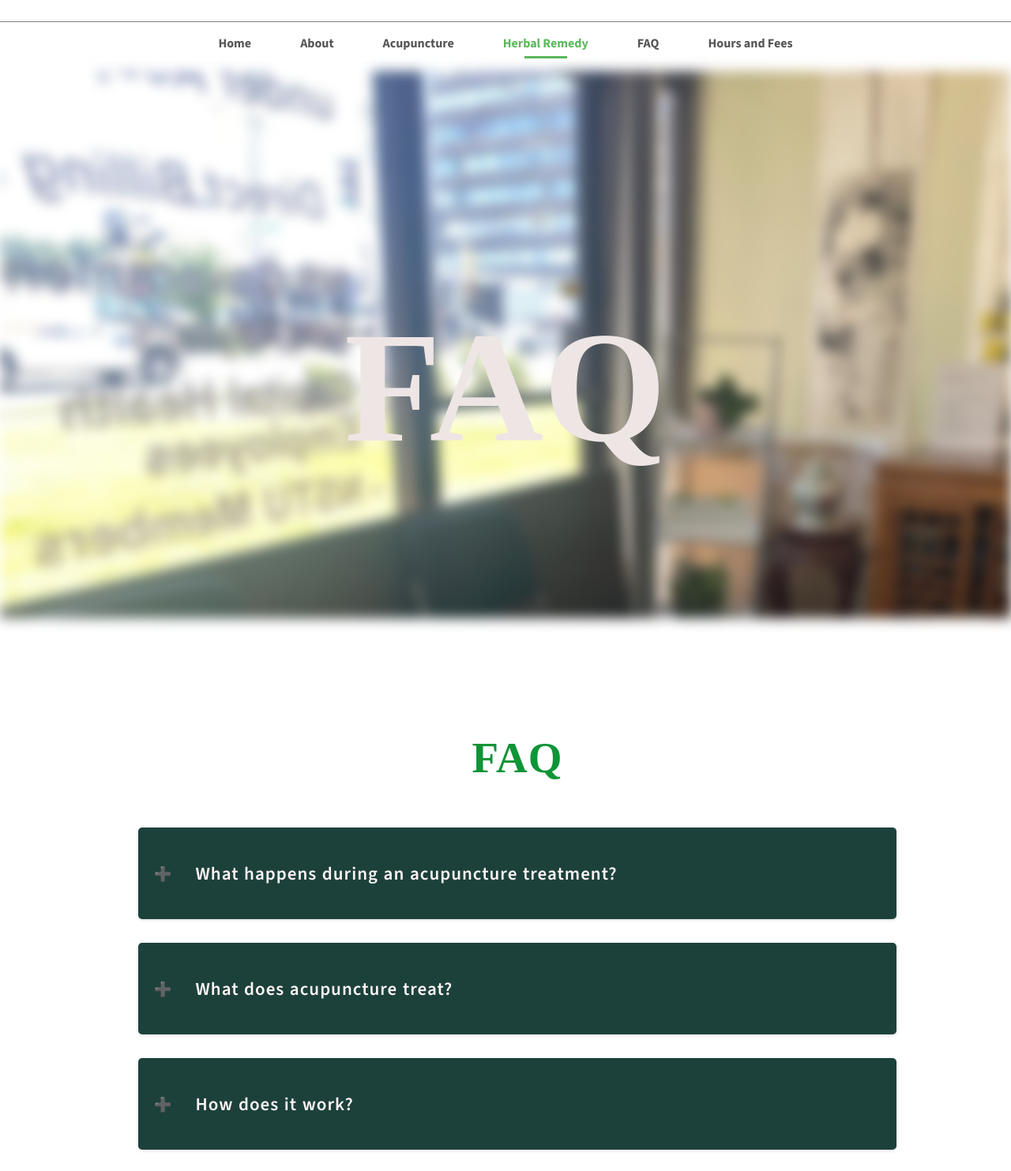
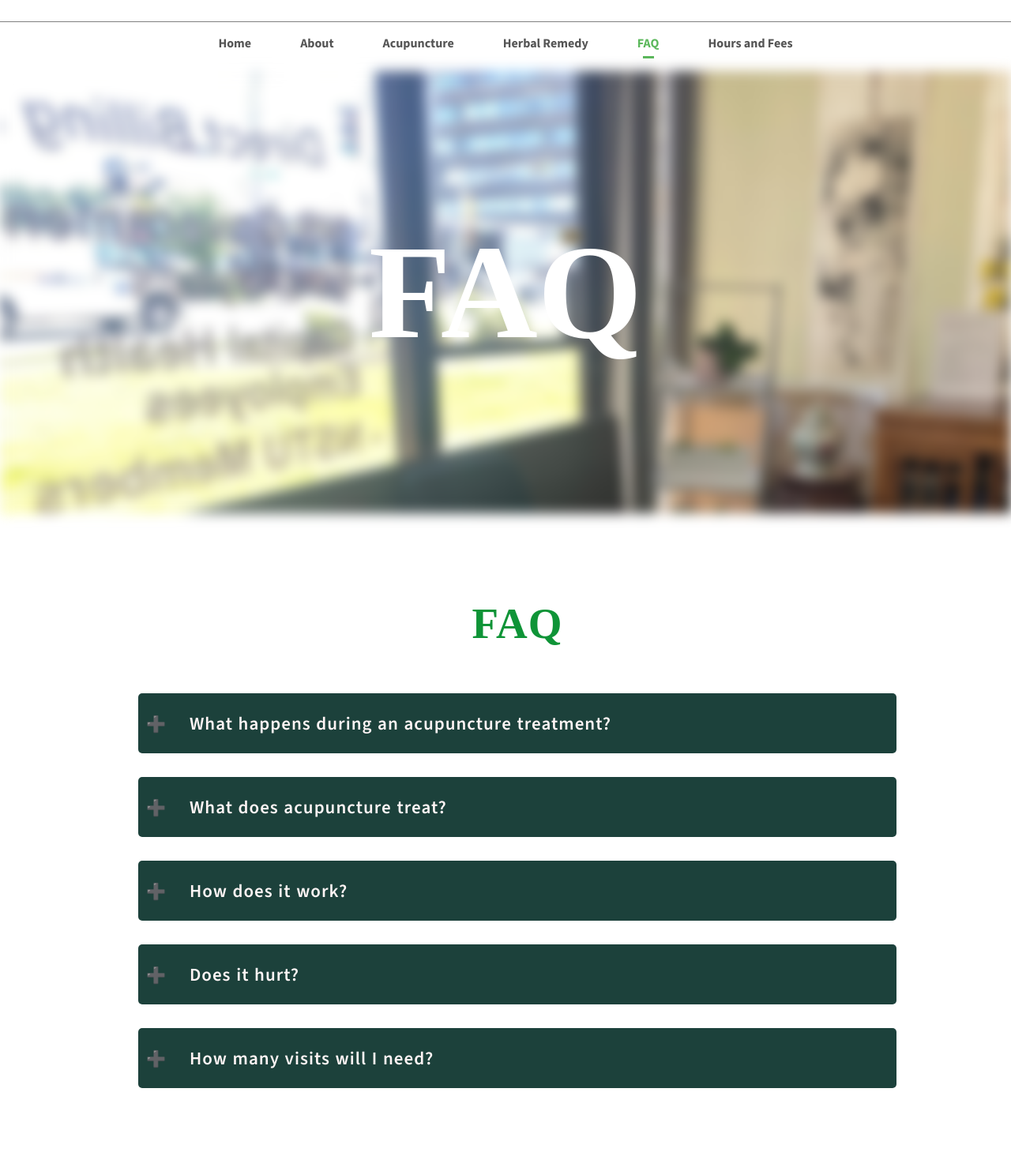
Before and after one commit to RogerTheOne/Istoppain, a website: page faq.html in a window 1280 px wide. Shown: the part 93-1576 px from the top of the page at 79% size. Drawn offline with nearby package versions, Linux system fonts and the light colour scheme; a web font is replaced by a local one.

Commit message:
修改细节

```diff
--- a/Herbal.css
+++ b/Herbal.css
@@ -1,14 +1,14 @@
 .hrb-image-container {
     position: relative;
     width: 100%;
-    height: 100vh;
+    height: 70vh;
     display: flex;
     justify-content: center;
     align-items: center;
 }
 .hrb-image-container img {
     width: 100%;
-    height: auto;
+    height: 70vh;
 }
 .blurred-background {
     position: absolute;
@@ -25,8 +25,8 @@
     font-family: 'Calistoga', serif;
     position: relative;
     z-index: 2;
-    font-size: 200px;
-    color: #eee5e5;
+    font-size: 170px;
+    color: white;
     white-space: nowrap;
     font-weight: bold;
 }
--- a/acu.js
+++ b/acu.js
@@ -6,10 +6,10 @@ document.addEventListener("DOMContentLoaded", function() {
     toggleView.addEventListener("click", function() {
         if (hiddenContent.style.display === "none" || hiddenContent.style.display === "") {
             hiddenContent.style.display = "block";
-            toggleIcon.textContent = "-";
+            toggleIcon.textContent = "➕";
         } else {
             hiddenContent.style.display = "none";
-            toggleIcon.textContent = "+";
+            toggleIcon.textContent = "➕";
         }
     });
 });
--- a/faq.css
+++ b/faq.css
@@ -2,14 +2,14 @@
 .hrb-image-container {
     position: relative;
     width: 100%;
-    height: 100vh;
+    height: 70vh;
     display: flex;
     justify-content: center;
     align-items: center;
 }
 .hrb-image-container img {
     width: 100%;
-    height: auto;
+    height: 70vh;
 }
 .blurred-background {
     position: absolute;
@@ -26,10 +26,13 @@
     font-family: 'Calistoga', serif;
     position: relative;
     z-index: 2;
-    font-size: 200px;
-    color: #eee5e5;
-    white-space: nowrap;
+    font-size: 170px;
+    color: white; /* 根据需要调整文字颜色 */
+    white-space: nowrap; /* 防止换行 */
     font-weight: bold;
+}
+h1{
+    padding-top: 70px;
 }
 
 /*faq section*/
@@ -51,8 +54,8 @@ margin: 0 auto;
 padding: 0 15px;
 }
 
-#icon1{
-    color: white;
+#icon{
+    padding-left: 10px;
 }
 
 @media screen and (max-width: 760px) {
@@ -90,10 +93,9 @@ padding: 0 15px;
   .main-heading {
     display: flex;
     margin-top: 30px;
-    padding: 20px;
+
     background: #1c413b;
     border-radius: 5px;
-    box-shadow: rgba(0, 0, 0, 0.16) 0 1px 4px;
     cursor: pointer;
   }
 
--- a/faq.html
+++ b/faq.html
@@ -25,8 +25,8 @@
             <li><a href="index.html">Home</a></li>
             <li><a href="about.html">About</a></li>
             <li><a href="acupunture.html">Acupuncture</a></li>
-            <li><a href="herbal.html" class="active">Herbal Remedy</a></li>
-            <li><a href="faq.html">FAQ</a></li>
+            <li><a href="herbal.html">Herbal Remedy</a></li>
+            <li><a href="faq.html" class="active">FAQ</a></li>
             <li><a href="hours-and-fees.html">Hours and Fees</a></li>
         </ul>
     </nav>
@@ -51,20 +51,20 @@
 
         <div id="faq-container">
             <div class="main-heading" onclick="toggleAnswer('question1')">
-                <p id="icon1">➕</p>
+                <p id="icon">➕</p>
                 <h3>What happens during an acupuncture treatment?</h3>
             </div>
             <p id="question1" class="answers">Many people may be unfamiliar with what exactly takes place in an acupuncture session. Wondering what happens during treatment, how many visits may be needed and whether health insurance covers it are all common concerns. In a typical first visit, a practitioner will take a detailed health history, fully investigate your chief complaint and provide acupuncture for you.<br><br>This may take up to an hour and a half but is necessary to create an individualized treatment plan that takes into account your present physical, emotional, and nutritional condition, while focusing on your main health concern. Acupuncture is the insertion of very fine needles (the width of two human hairs) into specific anatomical points. Return visits to an acupuncturist may also introduce the option of Chinese herbal therapy. Chinese herbal therapy reinforces acupuncture in a natural way without side-effects. The two are often used together to strengthen the effects of treatment and to achieve longer-lasting results in a shorter amount of time.</p>
 
 
             <div class="main-heading" onclick="toggleAnswer('question2')">
-                <p id="icon2">➕</p>
+                <p id="icon">➕</p>
                 <h3>What does acupuncture treat?</h3>
             </div>
             <p id="question2" class="answers">Currently, the NIH has determined that acupuncture is effective in treating over 40 different disease categories. Following is a list of illnesses and conditions for which acupuncture has been proven to be effective. It is possible to treat these and many other conditions with acupuncture and Chinese medicine.</p>
 
             <div class="main-heading" onclick="toggleAnswer('question3')">
-                <p id="icon3">➕</p>
+                <p id="icon">➕</p>
                 <h3>How does it work?</h3>
             </div>
             <p id="question3" class="answers">Currently, there are a number of theories as to how exactly acupuncture works. It was once thought that inserting needles into specific parts of the body affected nerves and could inhibit their signal transmission. This was thought to explain why acupuncture could treat pain so well. But when doctors mapped the acupuncture points over the known nerve network they found that there was some correlation, but not nearly enough to explain most of its effects.<br><br>Another theory stated that acupuncture stimulates the release of opioids and endorphins in the central nervous system. Although this could explain certain analgesic effects, it could not explain many others.<br><br>The most current theory speculates that acupuncture points are actually strategic conductors of electromagnetic signals throughout the body. Stimulating points along these pathways influences neurotransmitter rates and resets the polarity of different parts of the body. This latest theory is by far the most comprehensive and most promising explanation for why acupuncture works in Western medical terminology.
@@ -72,13 +72,13 @@
             </p>
 
             <div class="main-heading" onclick="toggleAnswer('question4')">
-                <p id="icon4">➕</p>
+                <p id="icon">➕</p>
                 <h3>Does it hurt?</h3>
             </div>
             <p id="question4" class="answers">Acupuncture in general is not painful. The needles are extremely thin (about the width of 2 human hairs), solid, disposable and flexible. Sensations that patients normally experience are a dull ache or tingling which is associated with the movement of energy stimulated by the insertion of the needles. This is a desired affect and should not feel painful.</p>
 
             <div class="main-heading" onclick="toggleAnswer('question5')">
-                <p id="icon4">➕</p>
+                <p id="icon">➕</p>
                 <h3>How many visits will I need?</h3>
             </div>
             <p id="question5" class="answers">The number of visits you will need depends on several factors.
--- a/style.css
+++ b/style.css
@@ -43,7 +43,7 @@ h4 {
 p {
     font-family: 'Source Sans 3', sans-serif;
     color:var(--plum);
-    font-size: 18px;
+    font-size: 20px;
     line-height: 24px;
     margin-bottom: 16px;
 }
```
Also changed, not shown: about.css (+4 -4 lines), about.html (+1 -1 lines), acu.css (+13 -24 lines), acupunture.html (+2 -2 lines), herbal-remedy.html (+2 -2 lines), index.html (+1 -1 lines), pic/acupunctureTitle.jpg.
